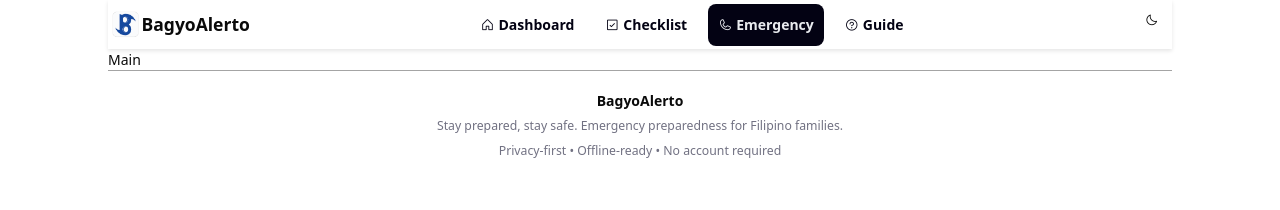
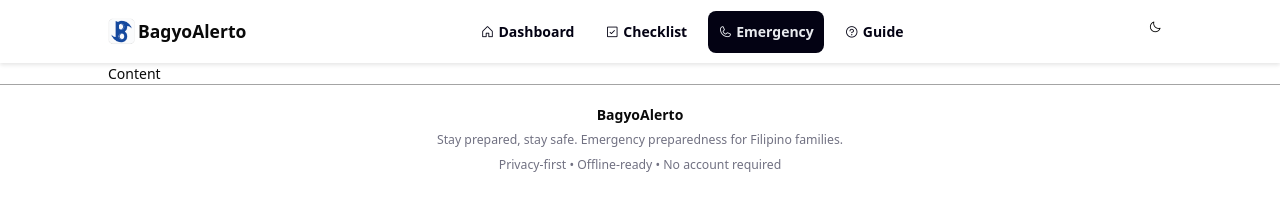
Before and after one commit to 99lash/BagyoAlerto, a website: page emergency.html in a window 1280 px wide. Drawn offline with nearby package versions, Linux system fonts and the light colour scheme.

Commit message:
bug: fix wrong placement of container class

```diff
--- a/emergency.html
+++ b/emergency.html
@@ -12,8 +12,9 @@
 </head>
 
 <body>
+  <div class="app">
+    <header>
       <div class="container">
-      <header>
         <nav>
           <div id="logo">
             <img src="./assets/img/apple-touch-icon.png" alt="Logo">
@@ -21,7 +22,7 @@
           </div>
 
           <div id="middle">
-            <a href="./index.html" id="dashboard" ><i class="ph ph-house"></i>Dashboard</a>
+            <a href="./index.html" id="dashboard"><i class="ph ph-house"></i>Dashboard</a>
             <a href="./checklist.html" id="checklist"><i class="ph ph-check-square"></i>Checklist</a>
             <a href="./emergency.html" id="emergency" class="active"><i class="ph ph-phone"></i>Emergency</a>
             <a href="./guide.html" id="guide"><i class="ph ph-question"></i>Guide</a>
@@ -31,12 +32,16 @@
             <button><i class="ph ph-moon"></i></button>
           </div>
         </nav>
+      </div>
     </header>
     <main>
+      <div class="container">
         <!-- MAIN CONTENT -->
-      Main
+        Content
+      </div>
     </main>
     <footer>
+      <div class="container">
         <div class="container">
           <div class="footer-content">
             <h3>BagyoAlerto</h3>
@@ -44,8 +49,10 @@
             <p>Privacy-first • Offline-ready • No account required</p>
           </div>
         </div>
+      </div>
     </footer>
   </div>
 </body>
 
+
 </html>
--- a/styles/index.css
+++ b/styles/index.css
@@ -380,13 +380,21 @@ footer {
 
 
 /* THIS PART IS THE HEADER */
+header {
+  box-shadow: 0 2px 4px rgba(0, 0, 0, 0.1);
+}
 
 nav{
   display: flex;
   width: 100%;
   justify-content: space-between;
-  padding: var(--space-1);
-  box-shadow: 0 2px 4px rgba(0, 0, 0, 0.1);
+  padding-block: var(--space-3);
+  /* box-shadow: 0 2px 4px rgba(0, 0, 0, 0.1); */
+  /*
+    NOTICE: nilipat ko sa header element itong box-shadow.
+
+    tignan mo itsura mo kapag wala sa header, tapos meron dito
+  - asher */
 }
 
 #logo{
@@ -395,6 +403,7 @@ nav{
   font-weight: var(--font-weight-semibold);
   font-size: var(--font-size-xl);
   align-items: center;
+  cursor: pointer; /*nilagyan ko pointer hehe*/
 }
 #logo img{
   width: auto;
```
Also changed, not shown: checklist.html (+10 -3 lines), guide.html (+8 -2 lines), index.html (+7 -1 lines). Lines whose indentation alone changed are shown as unchanged.
